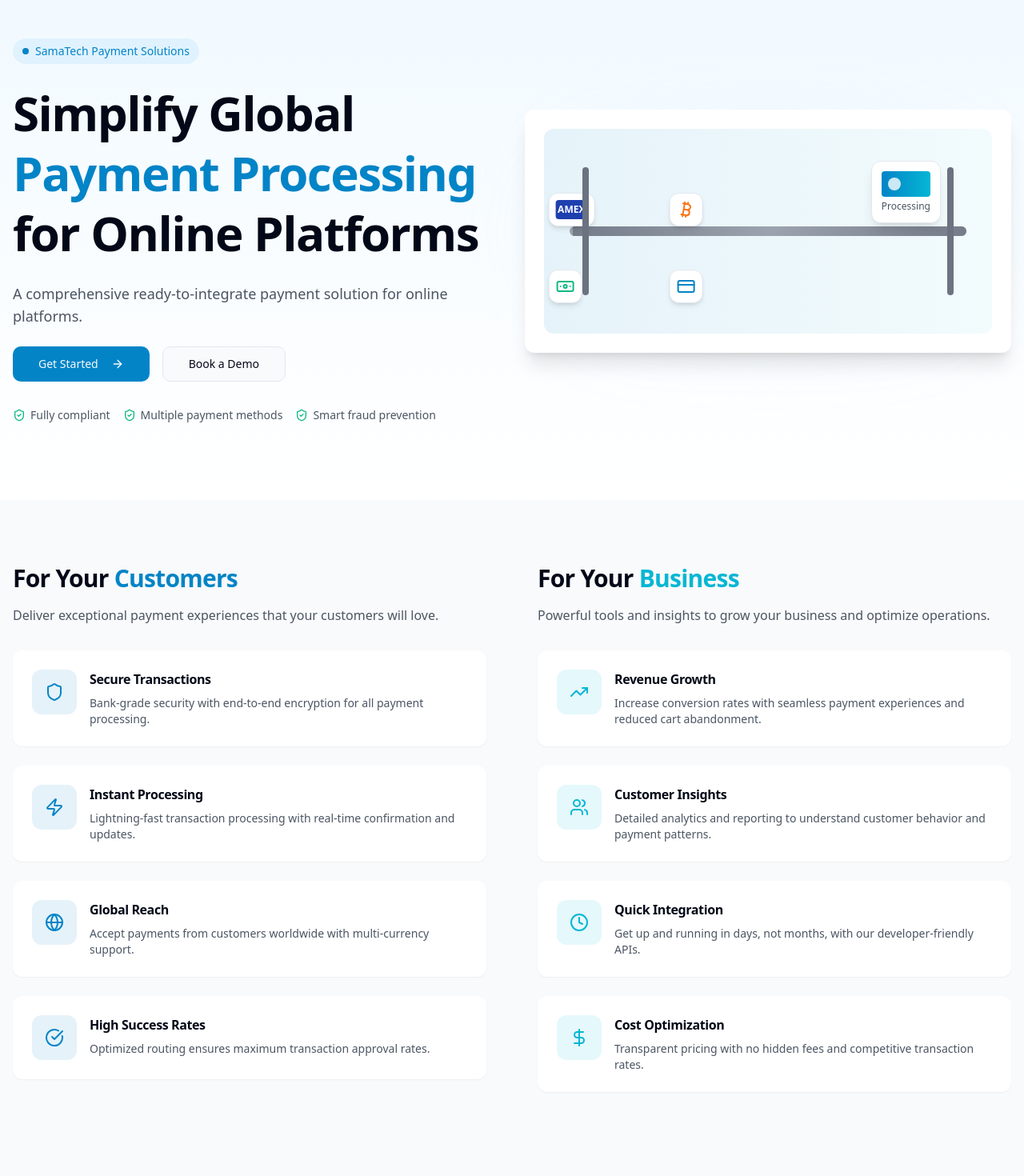
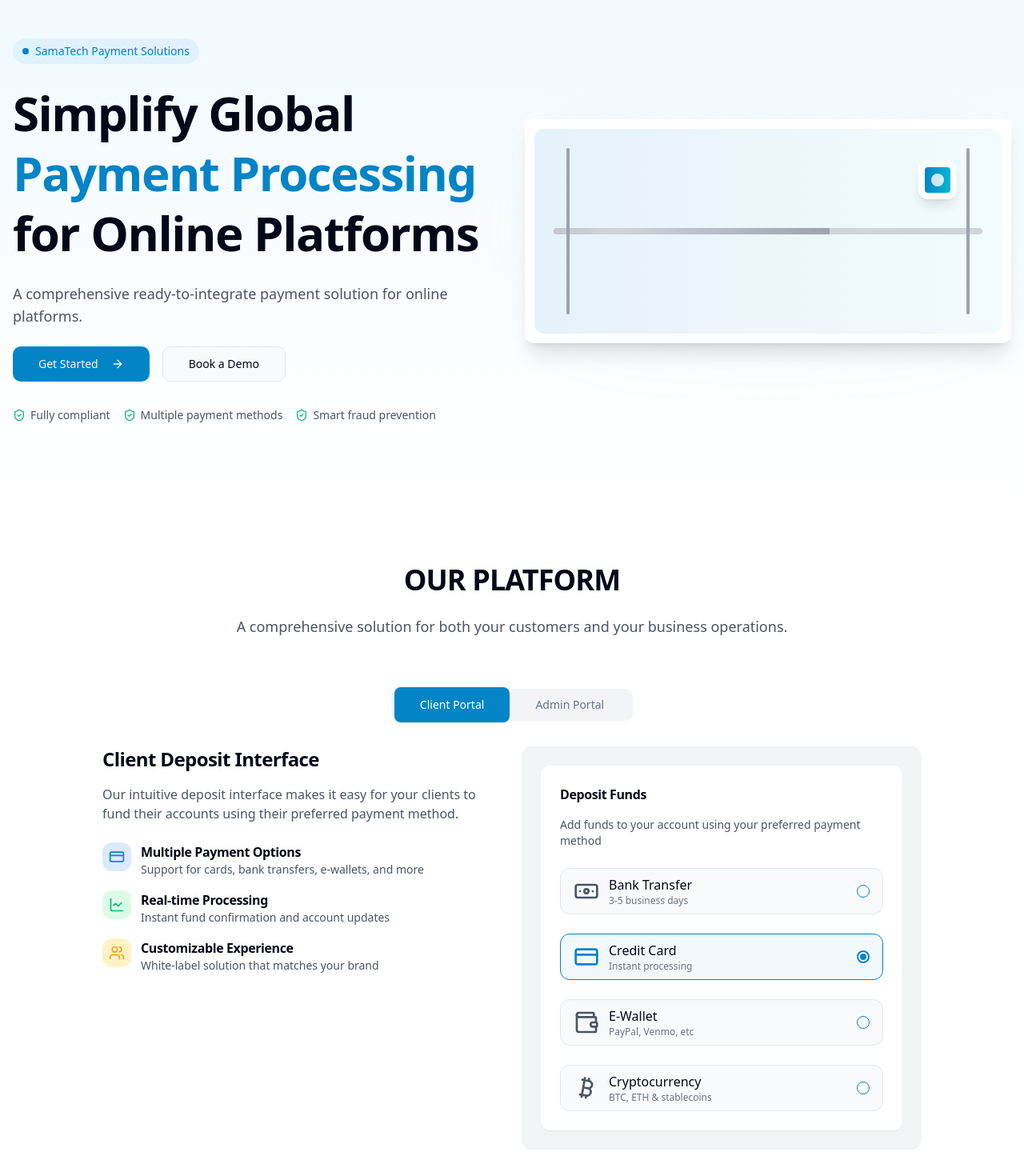
Before and after one commit to nissimbargerbi/secure-flow-finance-hub, a React (Vite) app: page / in a window 1280 px wide. Shown: the part 80-1550 px from the top of the page at 80% size. Built offline with nearby package versions, Linux system fonts and the light colour scheme.

Commit message:
Reverted to commit 29be6d7138a4883056e6a31cad0d527d0c9d5732

```diff
--- a/src/components/Hero.tsx
+++ b/src/components/Hero.tsx
@@ -50,65 +50,65 @@ const Hero = () => {
           <div className="order-first md:order-last">
             <div className="relative">
               <div className="absolute inset-0 bg-gradient-radial from-blue-200/20 to-transparent rounded-full blur-2xl"></div>
-              <div className="bg-white rounded-xl p-6 shadow-xl relative overflow-hidden">
-                <div className="bg-gradient-to-r from-finance-primary/10 to-finance-accent/5 rounded-lg p-8">
+              <div className="bg-white rounded-xl p-3 shadow-xl relative overflow-hidden">
+                <div className="bg-gradient-to-r from-finance-primary/10 to-finance-accent/5 rounded-lg p-6">
                   {/* Assembly Line Animation */}
-                  <div className="relative h-48 w-full">
-                    {/* Conveyor Belt Base */}
+                  <div className="relative h-52 w-full">
+                    {/* Conveyor Belt */}
                     <div className="absolute top-1/2 left-0 right-0 transform -translate-y-1/2">
-                      <div className="h-3 bg-gray-400 rounded-full relative overflow-hidden">
-                        <div className="absolute inset-0 bg-gradient-to-r from-gray-500 via-gray-400 to-gray-500 animate-[slide-right_2s_linear_infinite] opacity-80"></div>
+                      <div className="h-2 bg-gray-300 rounded-full relative overflow-hidden">
+                        <div className="absolute inset-0 bg-gradient-to-r from-gray-400 via-gray-300 to-gray-400 animate-[slide-right_3s_linear_infinite]"></div>
                       </div>
                     </div>
 
-                    {/* Top Row - Payment Cards */}
-                    <div className="absolute top-1/2 left-0 right-0 transform -translate-y-1/2 -translate-y-12">
-                      <div className="flex items-center justify-between animate-[slide-right_6s_linear_infinite]">
-                        <div className="bg-white p-2 rounded-lg shadow-md border">
-                          <div className="w-10 h-6 bg-blue-600 rounded text-white text-xs flex items-center justify-center font-bold">VISA</div>
+                    {/* Payment Symbols Moving on Belt */}
+                    <div className="absolute top-1/2 left-0 right-0 transform -translate-y-1/2 -translate-y-8">
+                      {/* First Row */}
+                      <div className="flex items-center justify-between animate-[slide-right_8s_linear_infinite]">
+                        <div className="bg-white p-3 rounded-lg shadow-md">
+                          <div className="w-8 h-5 bg-blue-600 rounded text-white text-xs flex items-center justify-center font-bold">VISA</div>
                         </div>
-                        <div className="bg-white p-2 rounded-lg shadow-md border">
-                          <div className="w-10 h-6 bg-red-500 rounded text-white text-xs flex items-center justify-center font-bold">MC</div>
+                        <div className="bg-white p-3 rounded-lg shadow-md">
+                          <div className="w-8 h-5 bg-red-500 rounded text-white text-xs flex items-center justify-center font-bold">MC</div>
                         </div>
-                        <div className="bg-white p-2 rounded-lg shadow-md border">
-                          <div className="w-10 h-6 bg-blue-800 rounded text-white text-xs flex items-center justify-center font-bold">AMEX</div>
+                        <div className="bg-white p-3 rounded-lg shadow-md">
+                          <div className="w-8 h-5 bg-blue-800 rounded text-white text-xs flex items-center justify-center font-bold">AMEX</div>
                         </div>
-                        <div className="bg-white p-2 rounded-lg shadow-md border">
+                        <div className="bg-white p-2 rounded-lg shadow-md">
                           <Bitcoin className="h-6 w-6 text-orange-500" />
                         </div>
                       </div>
                     </div>
 
-                    {/* Bottom Row - Digital Payment Methods */}
-                    <div className="absolute top-1/2 left-0 right-0 transform -translate-y-1/2 translate-y-12">
-                      <div className="flex items-center justify-between animate-[slide-right_6s_linear_infinite] animation-delay-3s">
-                        <div className="bg-white p-2 rounded-lg shadow-md border">
+                    <div className="absolute top-1/2 left-0 right-0 transform -translate-y-1/2 translate-y-8">
+                      {/* Second Row - Delayed */}
+                      <div className="flex items-center justify-between animate-[slide-right_8s_linear_infinite_2s]">
+                        <div className="bg-white p-2 rounded-lg shadow-md">
                           <div className="w-6 h-6 bg-gray-800 rounded-full flex items-center justify-center">
                             <span className="text-white text-xs font-bold">Ξ</span>
                           </div>
                         </div>
-                        <div className="bg-white p-2 rounded-lg shadow-md border">
+                        <div className="bg-white p-2 rounded-lg shadow-md">
                           <Wallet className="h-6 w-6 text-finance-accent" />
                         </div>
-                        <div className="bg-white p-2 rounded-lg shadow-md border">
+                        <div className="bg-white p-2 rounded-lg shadow-md">
                           <Banknote className="h-6 w-6 text-finance-success" />
                         </div>
-                        <div className="bg-white p-2 rounded-lg shadow-md border">
+                        <div className="bg-white p-2 rounded-lg shadow-md">
                           <CreditCard className="h-6 w-6 text-finance-primary" />
                         </div>
                       </div>
                     </div>
 
                     {/* Assembly Line Structure */}
-                    <div className="absolute top-4 left-4 w-2 h-40 bg-gray-500 rounded"></div>
-                    <div className="absolute top-4 right-4 w-2 h-40 bg-gray-500 rounded"></div>
+                    <div className="absolute top-0 left-4 w-1 h-full bg-gray-400 rounded"></div>
+                    <div className="absolute top-0 right-4 w-1 h-full bg-gray-400 rounded"></div>
 
                     {/* Processing Hub */}
-                    <div className="absolute top-2 right-8 bg-white rounded-lg p-3 shadow-lg border">
+                    <div className="absolute top-4 right-8 bg-white rounded-lg p-2 shadow-lg">
                       <div className="bg-gradient-to-r from-finance-primary to-finance-accent rounded p-2">
                         <div className="w-4 h-4 bg-white rounded-full animate-pulse"></div>
                       </div>
-                      <div className="text-xs text-gray-600 mt-1 text-center">Processing</div>
                     </div>
                   </div>
                 </div>
--- a/src/components/Platform.tsx
+++ b/src/components/Platform.tsx
@@ -1,128 +1,252 @@
-
 import React from "react";
+import { Tabs, TabsContent, TabsList, TabsTrigger } from "@/components/ui/tabs";
 import { Card, CardContent } from "@/components/ui/card";
 import {
-  Shield,
-  Zap,
-  Globe,
-  Users,
-  TrendingUp,
-  CheckCircle,
-  Clock,
-  DollarSign
+  CreditCard,
+  Banknote,
+  Wallet,
+  Bitcoin,
+  LineChart,
+  Users
 } from "lucide-react";
 
 const Platform = () => {
-  const customerFeatures = [
-    {
-      icon: Shield,
-      title: "Secure Transactions",
-      description: "Bank-grade security with end-to-end encryption for all payment processing."
-    },
-    {
-      icon: Zap,
-      title: "Instant Processing",
-      description: "Lightning-fast transaction processing with real-time confirmation and updates."
-    },
-    {
-      icon: Globe,
-      title: "Global Reach",
-      description: "Accept payments from customers worldwide with multi-currency support."
-    },
-    {
-      icon: CheckCircle,
-      title: "High Success Rates",
-      description: "Optimized routing ensures maximum transaction approval rates."
-    }
-  ];
+  return (
+    <section id="platform" className="py-20 bg-white">
+      <div className="container mx-auto px-4">
+        <div className="text-center mb-16">
+          <h2 className="text-4xl font-bold mb-6">OUR PLATFORM</h2>
+          <p className="text-lg text-gray-600 max-w-3xl mx-auto">
+            A comprehensive solution for both your customers and your business operations.
+          </p>
+        </div>
 
-  const businessFeatures = [
-    {
-      icon: TrendingUp,
-      title: "Revenue Growth",
-      description: "Increase conversion rates with seamless payment experiences and reduced cart abandonment."
-    },
-    {
-      icon: Users,
-      title: "Customer Insights",
-      description: "Detailed analytics and reporting to understand customer behavior and payment patterns."
-    },
-    {
-      icon: Clock,
-      title: "Quick Integration",
-      description: "Get up and running in days, not months, with our developer-friendly APIs."
-    },
-    {
-      icon: DollarSign,
-      title: "Cost Optimization",
-      description: "Transparent pricing with no hidden fees and competitive transaction rates."
-    }
-  ];
+        <Tabs defaultValue="client" className="max-w-5xl mx-auto">
+          <div className="flex justify-center mb-8">
+            <TabsList className="bg-gray-100">
+              <TabsTrigger value="client" className="px-8 py-3 data-[state=active]:bg-finance-primary data-[state=active]:text-white">
+                Client Portal
+              </TabsTrigger>
+              <TabsTrigger value="admin" className="px-8 py-3 data-[state=active]:bg-finance-primary data-[state=active]:text-white">
+                Admin Portal
+              </TabsTrigger>
+            </TabsList>
+          </div>
 
-  return (
-    <section id="platform" className="py-20 bg-gray-50">
-      <div className="container mx-auto px-4">
-        <div className="grid lg:grid-cols-2 gap-16">
-          {/* Customer Benefits */}
-          <div>
-            <div className="mb-8">
-              <h2 className="text-3xl font-bold mb-4">
-                For Your <span className="text-finance-primary">Customers</span>
-              </h2>
-              <p className="text-gray-600">
-                Deliver exceptional payment experiences that your customers will love.
-              </p>
-            </div>
+          <TabsContent value="client">
+            <div className="grid md:grid-cols-2 gap-6">
+              <div>
+                <h3 className="text-2xl font-bold mb-4">Client Deposit Interface</h3>
+                <p className="text-gray-600 mb-6">
+                  Our intuitive deposit interface makes it easy for your clients to fund their accounts using their preferred payment method.
+                </p>
 
-            <div className="space-y-6">
-              {customerFeatures.map((feature, index) => (
-                <Card key={index} className="finance-card border-0 hover:shadow-lg transition-all duration-300">
-                  <CardContent className="p-6">
-                    <div className="flex items-start gap-4">
-                      <div className="finance-icon-box bg-finance-primary/10">
-                        <feature.icon className="h-6 w-6 text-finance-primary" />
+                <div className="space-y-4">
+                  <div className="flex items-start gap-3">
+                    <div className="bg-blue-100 rounded-lg p-2">
+                      <CreditCard className="h-5 w-5 text-finance-primary" />
+                    </div>
+                    <div>
+                      <h4 className="font-semibold">Multiple Payment Options</h4>
+                      <p className="text-sm text-gray-600">Support for cards, bank transfers, e-wallets, and more</p>
+                    </div>
+                  </div>
+
+                  <div className="flex items-start gap-3">
+                    <div className="bg-green-100 rounded-lg p-2">
+                      <LineChart className="h-5 w-5 text-finance-success" />
+                    </div>
+                    <div>
+                      <h4 className="font-semibold">Real-time Processing</h4>
+                      <p className="text-sm text-gray-600">Instant fund confirmation and account updates</p>
+                    </div>
+                  </div>
+
+                  <div className="flex items-start gap-3">
+                    <div className="bg-amber-100 rounded-lg p-2">
+                      <Users className="h-5 w-5 text-finance-warning" />
+                    </div>
+                    <div>
+                      <h4 className="font-semibold">Customizable Experience</h4>
+                      <p className="text-sm text-gray-600">White-label solution that matches your brand</p>
+                    </div>
+                  </div>
+                </div>
+              </div>
+
+              <div className="mt-4 md:mt-0">
+                <div className="bg-gray-100 rounded-lg p-6">
+                  <div className="bg-white rounded-lg shadow-sm p-6">
+                    <h3 className="font-bold mb-4">Deposit Funds</h3>
+                    <p className="text-sm text-gray-600 mb-6">
+                      Add funds to your account using your preferred payment method
+                    </p>
+
+                    <div className="space-y-6">
+                      <div className="bg-gray-50 px-4 py-2 rounded-lg flex justify-between items-center border border-gray-200">
+                        <div className="flex items-center gap-3">
+                          <Banknote className="h-8 w-8 text-gray-600" />
+                          <div>
+                            <div className="font-medium">Bank Transfer</div>
+                            <div className="text-xs text-gray-500">3-5 business days</div>
+                          </div>
+                        </div>
+                        <div className="h-4 w-4 rounded-full border border-finance-primary"></div>
                       </div>
-                      <div>
-                        <h3 className="font-semibold mb-2">{feature.title}</h3>
-                        <p className="text-gray-600 text-sm">{feature.description}</p>
+
+                      <div className="bg-finance-primary/5 px-4 py-2 rounded-lg flex justify-between items-center border border-finance-primary">
+                        <div className="flex items-center gap-3">
+                          <CreditCard className="h-8 w-8 text-finance-primary" />
+                          <div>
+                            <div className="font-medium">Credit Card</div>
+                            <div className="text-xs text-gray-500">Instant processing</div>
+                          </div>
+                        </div>
+                        <div className="h-4 w-4 rounded-full border-2 border-finance-primary flex items-center justify-center">
+                          <div className="h-2 w-2 rounded-full bg-finance-primary"></div>
+                        </div>
+                      </div>
+
+                      <div className="bg-gray-50 px-4 py-2 rounded-lg flex justify-between items-center border border-gray-200">
+                        <div className="flex items-center gap-3">
+                          <Wallet className="h-8 w-8 text-gray-600" />
+                          <div>
+                            <div className="font-medium">E-Wallet</div>
+                            <div className="text-xs text-gray-500">PayPal, Venmo, etc</div>
+                          </div>
+                        </div>
+                        <div className="h-4 w-4 rounded-full border border-finance-primary"></div>
+                      </div>
+
+                      <div className="bg-gray-50 px-4 py-2 rounded-lg flex justify-between items-center border border-gray-200">
+                        <div className="flex items-center gap-3">
+                          <Bitcoin className="h-8 w-8 text-gray-600" />
+                          <div>
+                            <div className="font-medium">Cryptocurrency</div>
+                            <div className="text-xs text-gray-500">BTC, ETH & stablecoins</div>
+                          </div>
+                        </div>
+                        <div className="h-4 w-4 rounded-full border border-finance-primary"></div>
                       </div>
                     </div>
-                  </CardContent>
-                </Card>
-              ))}
+                  </div>
+                </div>
+              </div>
             </div>
-          </div>
+          </TabsContent>
 
-          {/* Business Benefits */}
-          <div>
-            <div className="mb-8">
-              <h2 className="text-3xl font-bold mb-4">
-                For Your <span className="text-finance-accent">Business</span>
-              </h2>
-              <p className="text-gray-600">
-                Powerful tools and insights to grow your business and optimize operations.
-              </p>
-            </div>
+          <TabsContent value="admin">
+            <div className="grid md:grid-cols-2 gap-6">
+              <div>
+                <h3 className="text-2xl font-bold mb-4">Administrative Dashboard</h3>
+                <p className="text-gray-600 mb-6">
+                  A powerful dashboard for monitoring transactions, analyzing payment data, and managing your payment operations.
+                </p>
 
-            <div className="space-y-6">
-              {businessFeatures.map((feature, index) => (
-                <Card key={index} className="finance-card border-0 hover:shadow-lg transition-all duration-300">
-                  <CardContent className="p-6">
-                    <div className="flex items-start gap-4">
-                      <div className="finance-icon-box bg-finance-accent/10">
-                        <feature.icon className="h-6 w-6 text-finance-accent" />
+                <div className="space-y-4">
+                  <div className="flex items-start gap-3">
+                    <div className="bg-blue-100 rounded-lg p-2">
+                      <LineChart className="h-5 w-5 text-finance-primary" />
+                    </div>
+                    <div>
+                      <h4 className="font-semibold">Analytics & Reporting</h4>
+                      <p className="text-sm text-gray-600">Comprehensive insights into payment flows and performance</p>
+                    </div>
+                  </div>
+
+                  <div className="flex items-start gap-3">
+                    <div className="bg-green-100 rounded-lg p-2">
+                      <CreditCard className="h-5 w-5 text-finance-success" />
+                    </div>
+                    <div>
+                      <h4 className="font-semibold">Transaction Management</h4>
+                      <p className="text-sm text-gray-600">Monitor and manage deposits and withdrawals in real-time</p>
+                    </div>
+                  </div>
+
+                  <div className="flex items-start gap-3">
+                    <div className="bg-amber-100 rounded-lg p-2">
+                      <Users className="h-5 w-5 text-finance-warning" />
+                    </div>
+                    <div>
+                      <h4 className="font-semibold">Customer Management</h4>
+                      <p className="text-sm text-gray-600">Track customer activity and manage payment permissions</p>
+                    </div>
+                  </div>
+                </div>
+              </div>
+
+              <div className="mt-4 md:mt-0">
+                <div className="bg-gray-100 rounded-lg p-4">
+                  <div className="bg-finance-dark text-white rounded-lg shadow-sm p-3">
+                    <div className="flex justify-between items-center mb-4">
+                      <div className="flex items-center gap-2">
+                        <div className="bg-gray-600 rounded-full w-8 h-8 flex items-center justify-center text-xs">BF</div>
+                        <span className="font-semibold">Admin Portal</span>
                       </div>
-                      <div>
-                        <h3 className="font-semibold mb-2">{feature.title}</h3>
-                        <p className="text-gray-600 text-sm">{feature.description}</p>
+                      <div className="text-xs bg-gray-700 px-2 py-1 rounded">Client Portal</div>
+                    </div>
+
+                    <div className="border-t border-gray-700 pt-4 space-y-4">
+                      <h3 className="text-lg font-semibold">Admin Dashboard</h3>
+                      <div className="flex gap-4 overflow-x-auto pb-2">
+                        <div className="bg-gray-800 px-3 py-1.5 rounded text-sm whitespace-nowrap">Overview</div>
+                        <div className="px-3 py-1.5 text-sm text-gray-400 whitespace-nowrap">Transactions</div>
+                        <div className="px-3 py-1.5 text-sm text-gray-400 whitespace-nowrap">Customers</div>
+                      </div>
+
+                      <div className="grid grid-cols-3 gap-3">
+                        <div className="bg-gray-800 rounded p-3">
+                          <div className="text-xs text-gray-400">Total Deposits</div>
+                          <div className="text-lg font-bold">$42,619.00</div>
+                          <div className="text-xs text-finance-success">↑ 12% from last month</div>
+                        </div>
+                        <div className="bg-gray-800 rounded p-3">
+                          <div className="text-xs text-gray-400">Total Withdrawals</div>
+                          <div className="text-lg font-bold">$28,136.00</div>
+                          <div className="text-xs text-finance-danger">↓ 3% from last month</div>
+                        </div>
+                        <div className="bg-gray-800 rounded p-3">
+                          <div className="text-xs text-gray-400">Net Flow</div>
+                          <div className="text-lg font-bold text-finance-success">$14,483.00</div>
+                          <div className="text-xs text-gray-400">Updated 08:46:12</div>
+                        </div>
+                      </div>
+
+                      <div className="bg-gray-800 rounded p-3">
+                        <div className="flex justify-between items-center mb-2">
+                          <div className="text-sm">Transaction Volume by Method</div>
+                        </div>
+                        <div className="h-24 flex items-end justify-between">
+                          <div className="w-1/5 flex flex-col items-center gap-1">
+                            <div className="bg-blue-500 w-full" style={{ height: "70%" }}></div>
+                            <div className="text-xs text-gray-400">Bank</div>
+                          </div>
+                          <div className="w-1/5 flex flex-col items-center gap-1">
+                            <div className="bg-indigo-500 w-full" style={{ height: "50%" }}></div>
+                            <div className="text-xs text-gray-400">Card</div>
+                          </div>
+                          <div className="w-1/5 flex flex-col items-center gap-1">
+                            <div className="bg-red-500 w-full" style={{ height: "40%" }}></div>
+                            <div className="text-xs text-gray-400">E-Wallet</div>
+                          </div>
+                          <div className="w-1/5 flex flex-col items-center gap-1">
+                            <div className="bg-amber-500 w-full" style={{ height: "20%" }}></div>
+                            <div className="text-xs text-gray-400">E-Voucher</div>
+                          </div>
+                          <div className="w-1/5 flex flex-col items-center gap-1">
+                            <div className="bg-green-500 w-full" style={{ height: "30%" }}></div>
+                            <div className="text-xs text-gray-400">Crypto</div>
+                          </div>
+                        </div>
                       </div>
                     </div>
-                  </CardContent>
-                </Card>
-              ))}
+                  </div>
+                </div>
+              </div>
             </div>
-          </div>
-        </div>
+          </TabsContent>
+        </Tabs>
       </div>
     </section>
   );
--- a/src/index.css
+++ b/src/index.css
@@ -1,3 +1,4 @@
+
 @tailwind base;
 @tailwind components;
 @tailwind utilities;
@@ -105,10 +106,6 @@
       transform: translateX(calc(100vw + 100%));
     }
   }
-
-  .animation-delay-3s {
-    animation-delay: 3s;
-  }
 }
 
 @layer components {
```
